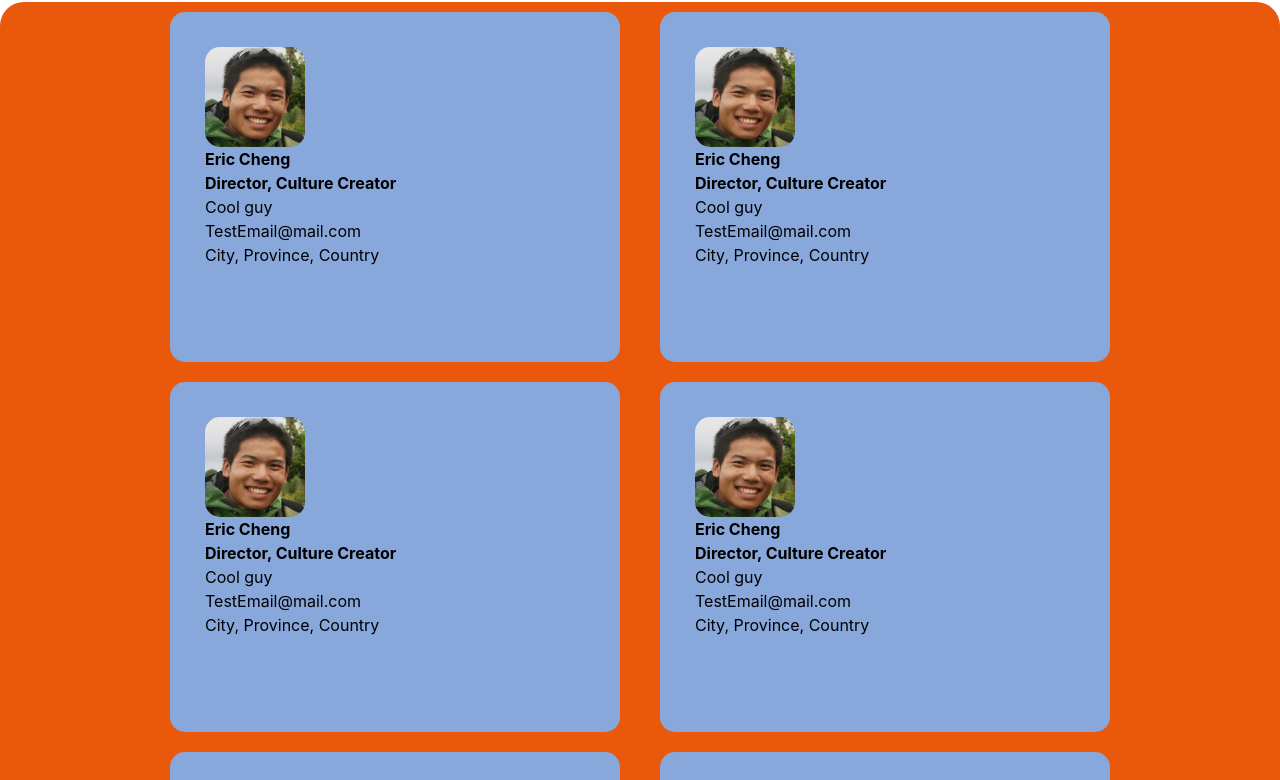
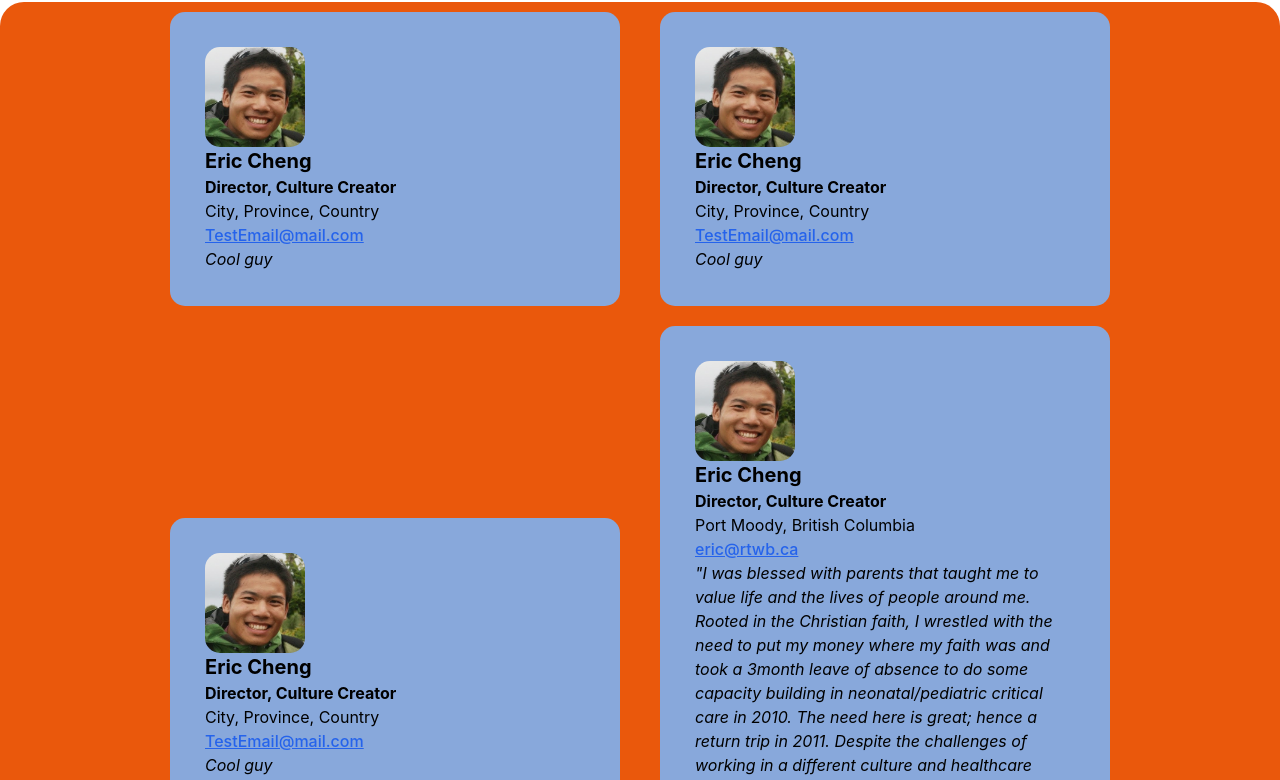
Before and after one commit to AlexanderChao14/RTWB-Website, a React (Create React App) app: page /AboutUs in a window 1280 px wide. Shown: the part 1449-2229 px from the top of the page. Built offline with nearby package versions, Linux system fonts and the light colour scheme.

Commit message:
Started adding info and styling team member cards.

```diff
--- a/src/components/MemberInfoCard.js
+++ b/src/components/MemberInfoCard.js
@@ -5,7 +5,7 @@ const defaultStyle = {
     display: "flex",
     flexDirection: "column",
     justifyContent: "flex-start",
-    height: "350px",
+    // height: "350px",
     width: "450px",
     borderRadius: "15px",
     backgroundColor: "#88a8db",
@@ -31,11 +31,11 @@ const MemberInfoCard = ({name, title, desc, location, email, pic}) => {
       {/* <div style={container}> */}
           <div style={defaultStyle} >
                 <img src={pic} style={pictureStyle} alt={name}></img>
-                <text className="font-bold">{name}</text>
+                <text className="font-bold text-xl">{name}</text>
                 <text className="font-bold">{title}</text>
-                <p>{desc}</p>
-                <p>{email}</p>
-                <p>{location}</p>
+                <p className="">{location}</p>
+                <a href={"mailto:"+{email}} className="underline underline-offset-1 text-blue-600 font-medium">{email}</a>
+                <p className="italic">{desc}</p>
             </div>
           {/* </div> */}
     </React.Fragment>
--- a/src/components/pages/AboutUs.js
+++ b/src/components/pages/AboutUs.js
@@ -111,7 +111,11 @@ const AboutUs = () => {
                         <MemberInfoCard name="Eric Cheng" title="Director, Culture Creator" desc="Cool guy" email="TestEmail@mail.com" location="City, Province, Country" pic="images/eric-cheng.jpg"/>
                         <MemberInfoCard name="Eric Cheng" title="Director, Culture Creator" desc="Cool guy" email="TestEmail@mail.com" location="City, Province, Country" pic="images/eric-cheng.jpg"/>
 
-                        <MemberInfoCard name="Eric Cheng" title="Director, Culture Creator" desc="Cool guy" email="TestEmail@mail.com" location="City, Province, Country" pic="images/eric-cheng.jpg"/>
+                        <MemberInfoCard name="Eric Cheng" title="Director, Culture Creator"  email="eric@rtwb.ca" location="Port Moody, British Columbia" pic="images/eric-cheng.jpg" desc="&quot;I was blessed with parents that taught me to value life and the lives of people around me.
+                                                                                                                                                                                            Rooted in the Christian faith, I wrestled with the need to put my money where my faith was and took a 3month leave of absence to do some capacity building in neonatal/pediatric critical care in 2010.
+                                                                                                                                                                                            The need here is great; hence a return trip in 2011. Despite the challenges of working in a different culture and healthcare system, the joys of making a difference are unprecedented and truly life-giving.
+                                                                                                                                                                                            After sharing my developing world experiences, I was encouraged to find that fellow RTs around the world were just as keen in &quot;giving back&quot; through their profession.
+                                                                                                                                                                                            And so RTWB was birthed to provide RTs a way to give back to the global medical community.&quot;"/>
                         <MemberInfoCard name="Eric Cheng" title="Director, Culture Creator" desc="Cool guy" email="TestEmail@mail.com" location="City, Province, Country" pic="images/eric-cheng.jpg"/>
                         <MemberInfoCard name="Eric Cheng" title="Director, Culture Creator" desc="Cool guy" email="TestEmail@mail.com" location="City, Province, Country" pic="images/eric-cheng.jpg"/>
 
```
